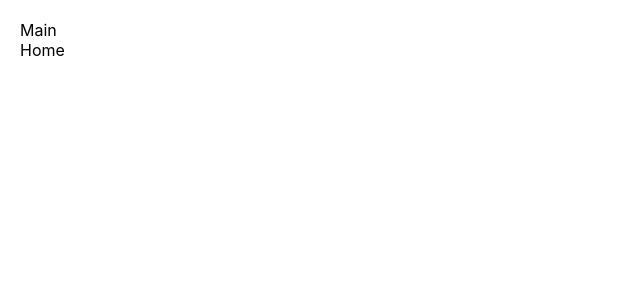
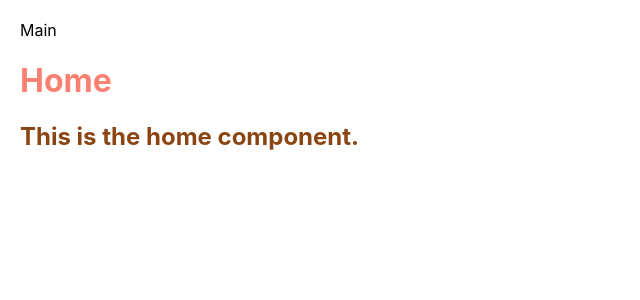
Before and after one commit to rodrigocfd/vue-test, a React (Create React App) app: page / in a window 1280 px wide. Shown: the top 300 px of the page, without its empty margins (0-640 px from the left). Built offline with nearby package versions, Linux system fonts and the light colour scheme.

Commit message:
Adding styled-components.

```diff
--- a/package.json
+++ b/package.json
@@ -5,7 +5,8 @@
 	"dependencies": {
 		"react": "^16.12.0",
 		"react-dom": "^16.12.0",
-		"react-scripts": "3.3.0"
+		"react-scripts": "3.3.0",
+		"styled-components": "^5.0.0"
 	},
 	"scripts": {
 		"start": "BROWSER=none react-scripts start",
--- a/src/App.css
+++ /dev/null
@@ -1,3 +0,0 @@
-.App {
-	margin: 20px;
-}
--- a/src/App.js
+++ b/src/App.js
@@ -1,15 +1,19 @@
 import React from 'react';
+import styled from 'styled-components';
 
 import Home from './home/Home';
-import './App.css';
 
 function App() {
 	return (
-		<div className="App">
+		<Div0 className="App">
 			Main
 			<Home />
-		</div>
+		</Div0>
 	);
 }
 
+const Div0 = styled.div`
+	margin: 20px;
+`;
+
 export default App;
--- a/src/home/Home.js
+++ b/src/home/Home.js
@@ -1,11 +1,22 @@
 import React from 'react';
+import styled from 'styled-components';
 
 function Home() {
 	return (
-		<div>
-			Home
-		</div>
+		<Div0>
+			<h1>Home</h1>
+			<h2>This is the home component.</h2>
+		</Div0>
 	);
 }
 
+const Div0 = styled.div`
+	h1 {
+		color: salmon;
+	}
+	h2 {
+		color: saddlebrown;
+	}
+`;
+
 export default Home;
```
Also changed, not shown: 1 other file (tests, documents, lock files or other folders).
